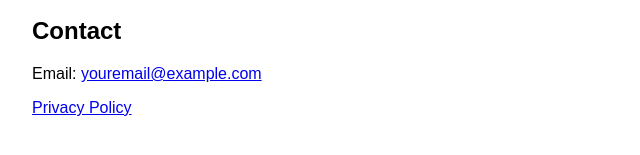
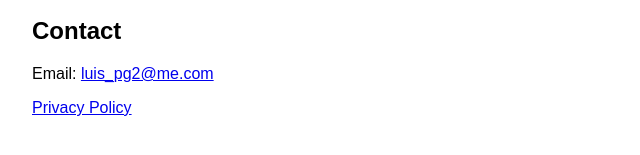
Before and after one commit to luispg2-ops/finance-app-site, a plain HTML site: page index.html in a window 1280 px wide. Shown: the part 277-432 px from the top of the page, 258-898 px from the left. Drawn offline with Linux system fonts and the light colour scheme.

Commit message:
Update index.html

```diff
--- a/index.html
+++ b/index.html
@@ -23,7 +23,7 @@
 
   <h2>Contact</h2>
   <p>
-    Email: <a href="mailto:youremail@example.com">youremail@example.com</a>
+    Email: <a href="mailto:youremail@example.com">luis_pg2@me.com</a>
   </p>
 
   <p>
```
